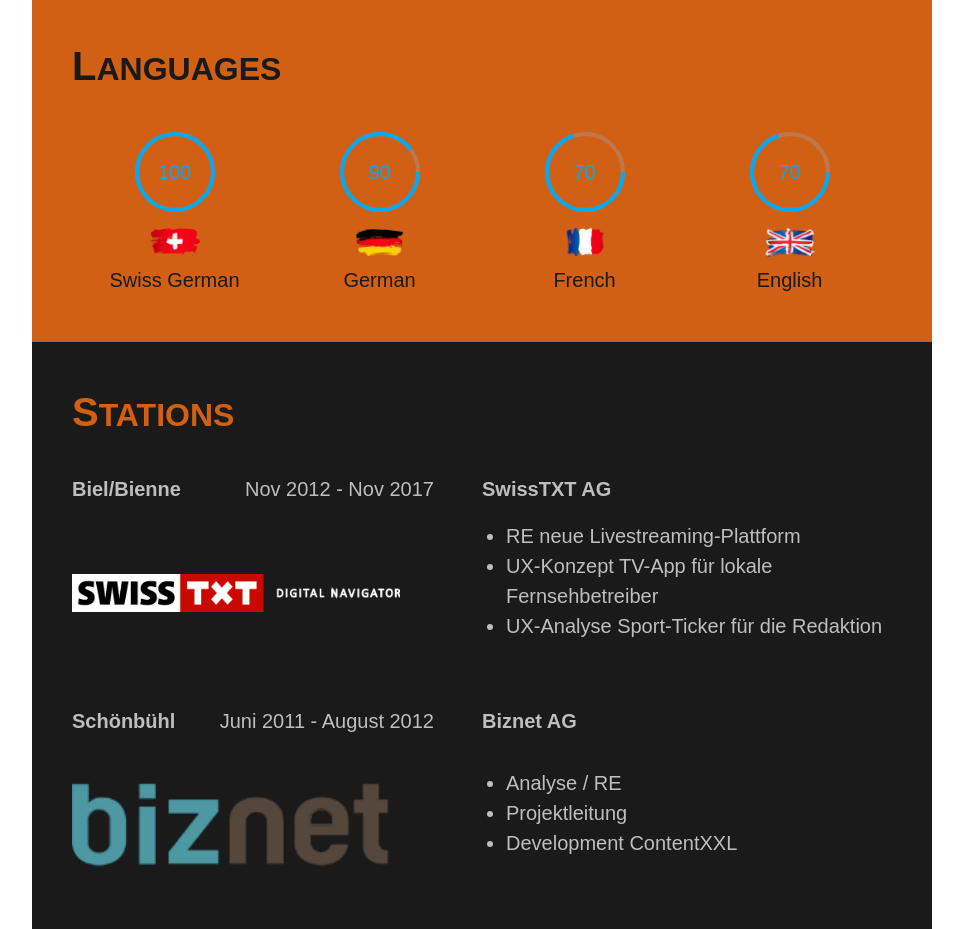
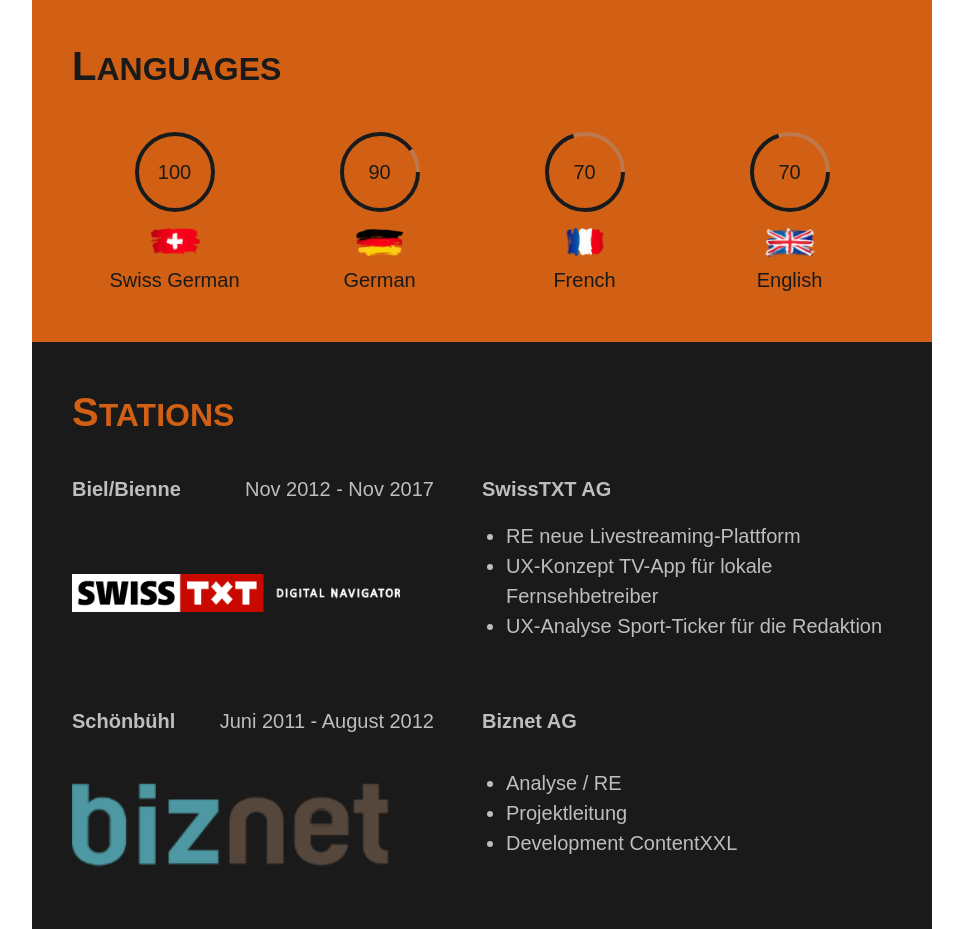
Before and after one commit to chrusu/lebenslauf2, a Vue app: page / in a window 1280 px wide. Shown: the part 1560-2489 px from the top of the page, without its empty margins (158-1121 px from the left). Built offline with nearby package versions, Linux system fonts and the light colour scheme.

Commit message:
portfolio added

```diff
--- a/src/components/Progress.vue
+++ b/src/components/Progress.vue
@@ -3,7 +3,6 @@
         <v-progress-circular
         size="80"
         :value="item.value"
-        color="light-blue"
       >{{ item.value }}</v-progress-circular>
       <div class="progress-image"><div stlye="display:inline-block"><img :src="item.image" :alt="item.name"></div><div class="progress-name">{{item.name}}</div></div>
 
```
Also changed, not shown: 7 other files (tests, documents, lock files or other folders).
